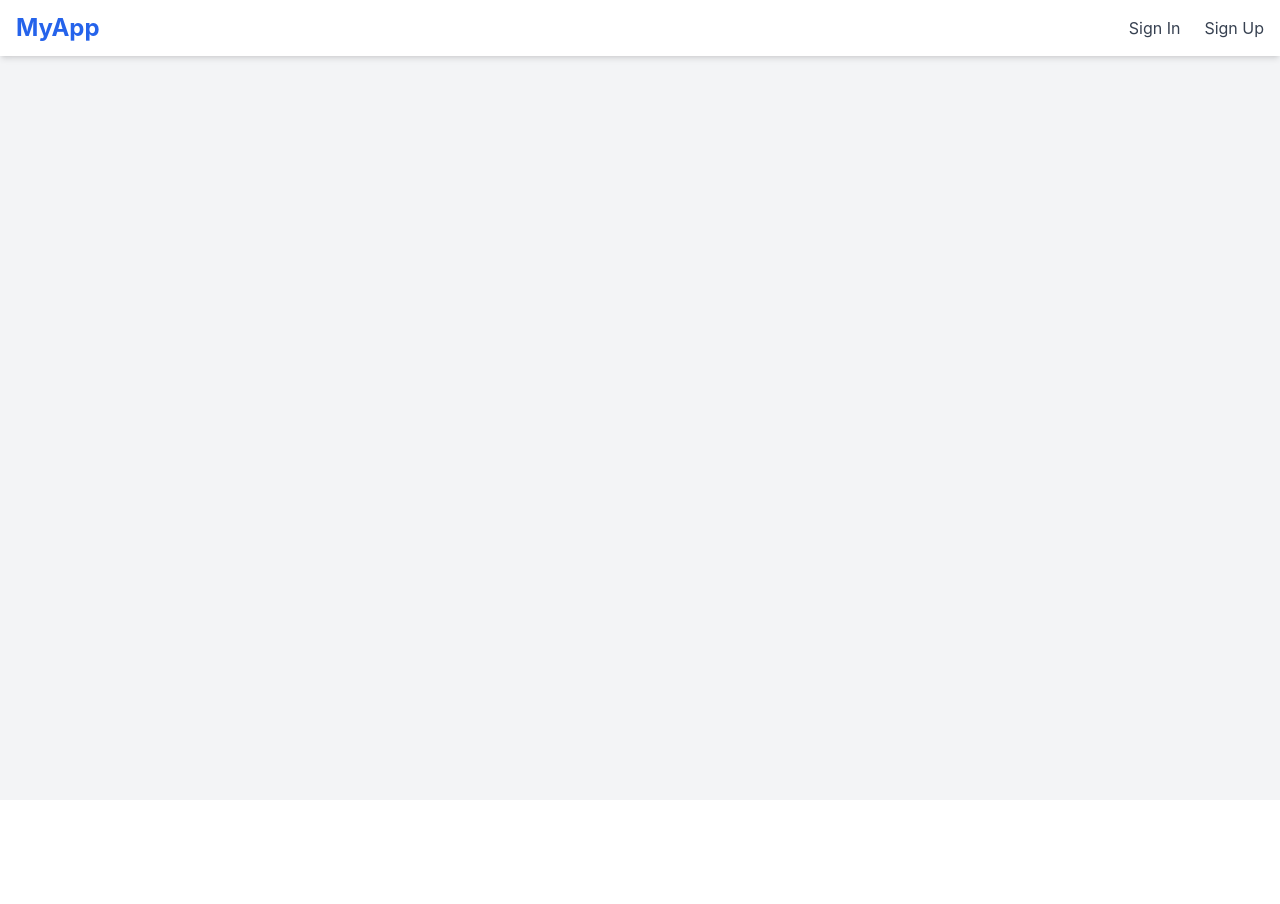
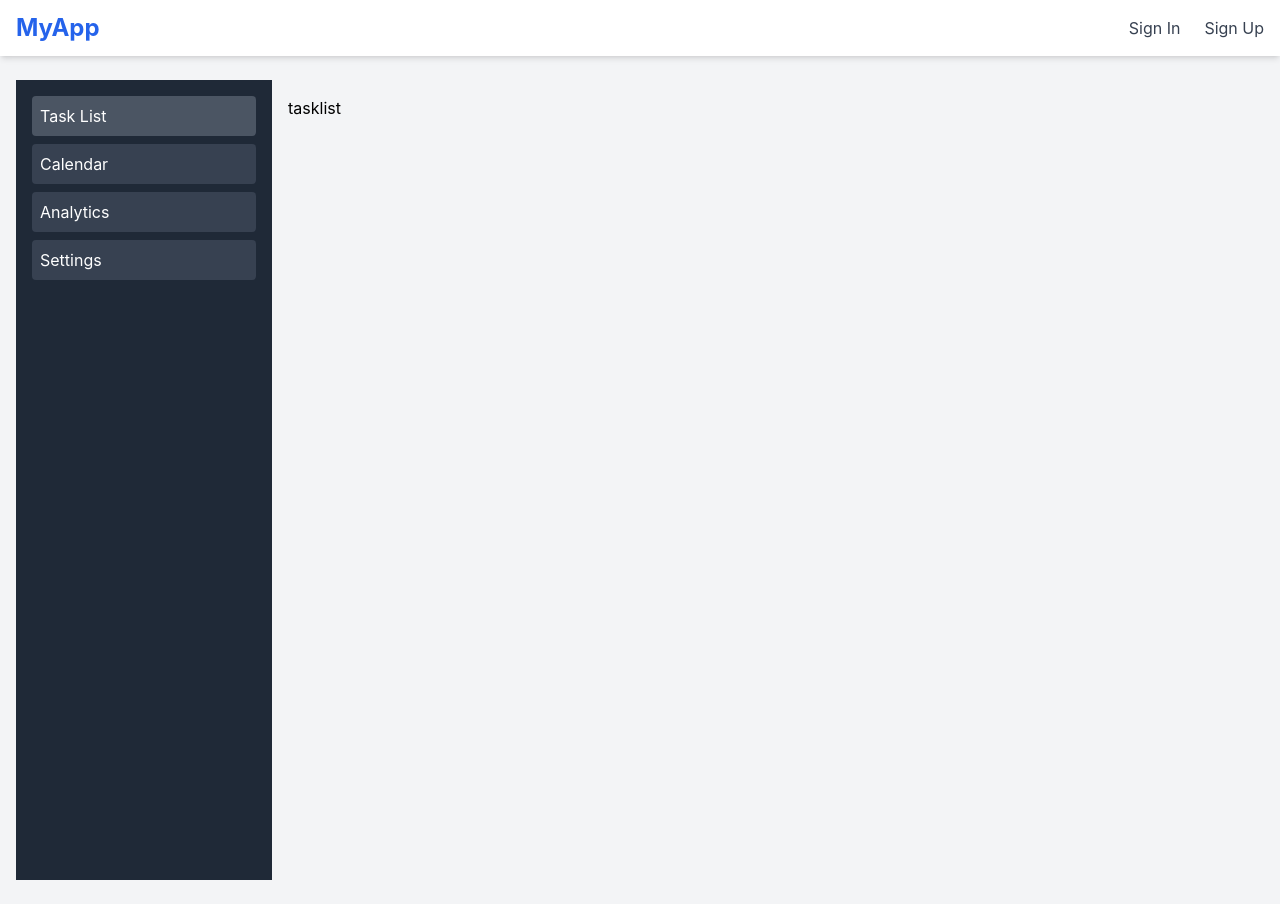
Before and after one commit to Namiscrea7or/AI-Power-Studying, a React (Create React App) app: page /main in a window 1280 px wide. Before the commit the page ends 800 px from the top, so only its background shows below. Built offline with nearby package versions, Linux system fonts and the light colour scheme.

Commit message:
feat: setup main page

```diff
--- a/src/App.js
+++ b/src/App.js
@@ -3,6 +3,7 @@ import { BrowserRouter as Router, Routes, Route } from 'react-router-dom';
 import Login from './pages/Login.tsx';
 import Register from './pages/Register.tsx';
 import Profile from './pages/Profile.tsx';
+import MainPage from './pages/MainPage.tsx';
 import './App.css'
 import Navbar from './components/Navbar.tsx';
 
@@ -16,6 +17,7 @@ const App = () => {
         {/* Main Content */}
         <main className="container mx-auto px-4 py-6">
           <Routes>
+          <Route path='/main' element={<MainPage />} />
             <Route path='/profile' element={<Profile />} />
             <Route path="/signin" element={<Login />} />
             <Route path="/signup" element={<Register />} />
--- /dev/null
+++ b/src/components/CalendarView.tsx
@@ -0,0 +1,9 @@
+import React from "react";
+
+const CalendarView:React.FC = () => {
+    return (
+        <div>Carlendar view</div>
+    )
+}
+
+export default CalendarView
--- /dev/null
+++ b/src/components/SideMenu.tsx
@@ -0,0 +1,39 @@
+import React, { useState } from "react";
+import SideMenuItem from "./SideMenuItems.tsx";
+
+interface SideMenuProps {
+  setActiveView: (key: string) => void;
+  defaultActiveKey?: string;
+}
+
+const SideMenu: React.FC<SideMenuProps> = ({ setActiveView, defaultActiveKey = "tasks" }) => {
+  const menuItems = [
+    { name: "Task List", key: "tasks" },
+    { name: "Calendar", key: "calendar" },
+    { name: "Analytics", key: "analytics" },
+    { name: "Settings", key: "settings" },
+  ];
+
+  const [activeKey, setActiveKey] = useState<string>(defaultActiveKey);
+
+  const handleClick = (key: string) => {
+    setActiveKey(key);
+    setActiveView(key);
+  };
+
+  return (
+    <div className="w-64 bg-gray-800 text-white p-4">
+      {menuItems.map((item) => (
+        <SideMenuItem
+          key={item.key}
+          name={item.name}
+          itemKey={item.key}
+          onClick={handleClick}
+          active={item.key === activeKey}
+        />
+      ))}
+    </div>
+  );
+};
+
+export default SideMenu;
--- /dev/null
+++ b/src/components/SideMenuItems.tsx
@@ -0,0 +1,25 @@
+import React from "react";
+
+interface SideMenuItemProps {
+  name: string;
+  itemKey: string;
+  onClick: (key: string) => void;
+  active: boolean;
+}
+
+const SideMenuItem: React.FC<SideMenuItemProps> = ({ name, itemKey, onClick, active }) => {
+  const buttonClass = `block w-full text-left p-2 mb-2 rounded ${
+    active ? "bg-gray-600" : "bg-gray-700 hover:bg-gray-600"
+  }`;
+
+  return (
+    <button
+      className={buttonClass}
+      onClick={() => onClick(itemKey)}
+    >
+      {name}
+    </button>
+  );
+};
+
+export default SideMenuItem;
--- /dev/null
+++ b/src/components/TaskList.tsx
@@ -0,0 +1,9 @@
+import React from "react";
+
+const TaskList:React.FC = () => {
+    return (
+        <div>tasklist</div>
+    )
+}
+
+export default TaskList
--- /dev/null
+++ b/src/pages/MainPage.tsx
@@ -0,0 +1,27 @@
+import React from "react";
+import { useState } from "react";
+import SideMenu from "../components/SideMenu.tsx";
+import TaskList from "../components/TaskList.tsx";
+import CalendarView from "../components/CalendarView.tsx";
+
+const MainPage: React.FC = () => {
+    const [activeView, setActiveView] = useState<string>('tasks');
+
+    const views: { [key: string]: JSX.Element } = {
+        tasks: <TaskList />,
+        calendar: <CalendarView />,
+        // analytics: <Analytics />,
+        // settings: <Settings />,
+    };
+
+    return (
+        <div className="flex h-screen">
+            <SideMenu setActiveView={setActiveView} defaultActiveKey="tasks" />
+            <div className="p-4">
+                {views[activeView] || <p>View not found</p>}
+            </div>
+        </div>
+    );
+};
+
+export default MainPage
```
